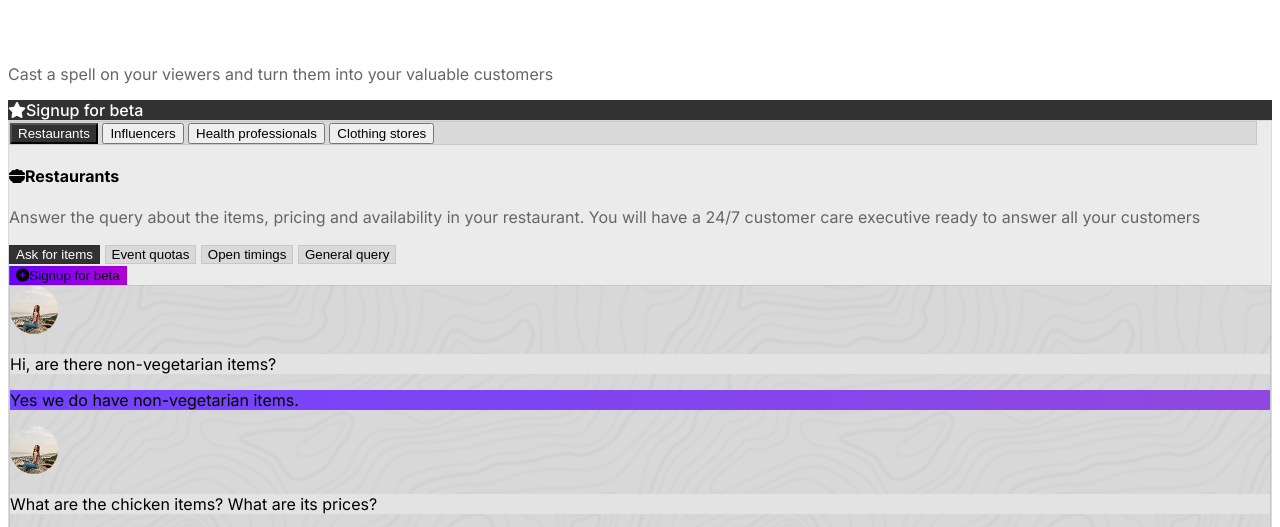
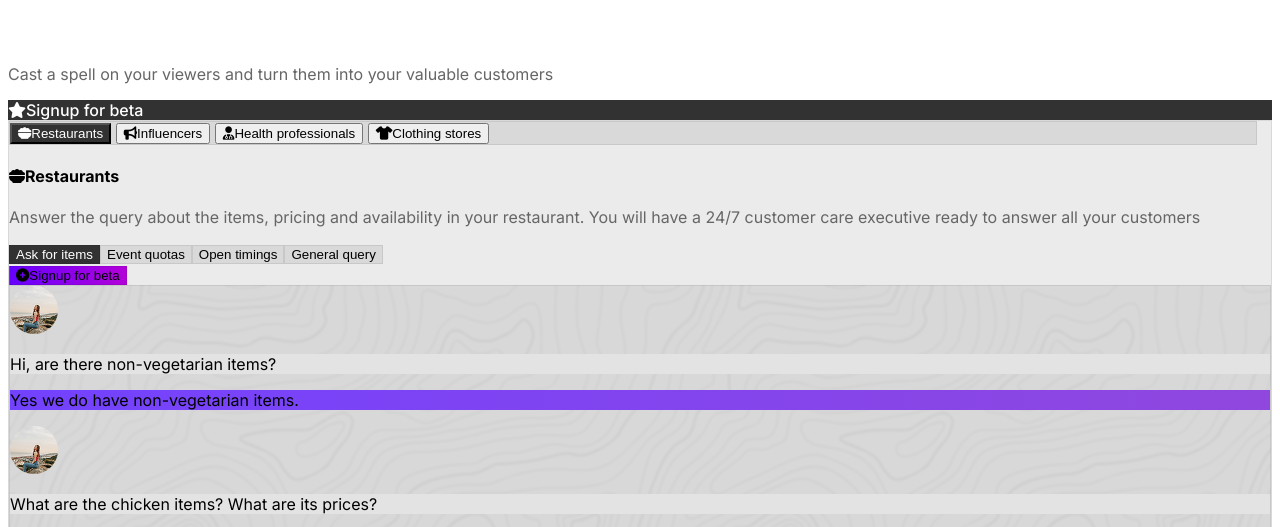
Before and after one commit to repliers/website, a website: page src/index.html in a window 1280 px wide. Shown: the part 1780-2307 px from the top of the page. Drawn offline with Linux system fonts and the light colour scheme.

Commit message:
Add messages and animation in demo card

```diff
--- a/src/css/landing.tw.css
+++ b/src/css/landing.tw.css
@@ -165,7 +165,7 @@
   border: 1px var(--dark-alpha) solid;
 }
 .demo-card .demo-nav .demo-nav-link {
-  @apply max-w-64 rounded-full h-10 transition-colors flex-1;
+  @apply max-w-64 rounded-full h-10 transition-colors flex-1 flex gap-x-2 items-center justify-center;
 }
 
 .demo-card .demo-nav .demo-nav-link:hover,
@@ -281,3 +281,19 @@ footer .bottom .social-link {
 footer .bottom .social-link:hover {
   @apply text-white;
 }
+
+.fade-in {
+  animation: fadeInUp 0.3s ease forwards;
+  opacity: 0;
+}
+
+@keyframes fadeInUp {
+  0% {
+    opacity: 0;
+    transform: translateY(5px);
+  }
+  100% {
+    opacity: 1;
+    transform: translateY(0);
+  }
+}
--- a/src/index.html
+++ b/src/index.html
@@ -175,10 +175,10 @@
 
         <div class="demo-card">
           <div class="demo-nav">
-            <button class="demo-nav-link active">Restaurants</button>
-            <button class="demo-nav-link">Influencers</button>
-            <button class="demo-nav-link">Health professionals</button>
-            <button class="demo-nav-link">Clothing stores</button>
+            <button class="demo-nav-link restaurant active"><i class="fa fa-bowl-food"></i>Restaurants</button>
+            <button class="demo-nav-link influencer"><i class="fa fa-bullhorn"></i>Influencers</button>
+            <button class="demo-nav-link health"><i class="fa fa-user-doctor"></i>Health professionals</button>
+            <button class="demo-nav-link clothing"><i class="fa fa-shirt"></i>Clothing stores</button>
           </div>
           <div class="left">
             <h4 class="title"><i class="fa fa-bowl-food"></i>Restaurants</h4>
@@ -271,6 +271,7 @@
       </section>
     </footer>
     <script src="script/tabs.js"></script>
+    <script src="script/demo.js"></script>
   </body>
 
 </html>
--- /dev/null
+++ b/src/script/demo.js
@@ -0,0 +1,496 @@
+const labels = {
+  RESTAURANTS: "RESTAURANTS",
+  INFLUENCERS: "INFLUENCERS",
+  HEALTH_PROFESSIONALS: "HEALTH_PROFESSIONALS",
+  CLOTHING_STORES: "CLOTHING_STORES",
+};
+
+const demoData = {
+  [labels.RESTAURANTS]: {
+    name: "Restaurants",
+    icon: "fa fa-bowl-food",
+    description:
+      "Answer the query about the items, pricing and availability in your restaurant. You will have a 24/7 customer care executive ready to answer all your customers",
+    options: [
+      {
+        query: "Ask for items",
+        icon: "fa fa-utensils",
+        userImage: "assets/jane-bourne.png",
+        messages: [
+          {
+            us: false,
+            text: "Hi, are there non-vegetarian items?",
+          },
+          {
+            us: true,
+            text: "Yes we do have non-vegetarian items.",
+          },
+          {
+            us: false,
+            text: "What are the chicken items? What are its prices?",
+          },
+          {
+            us: true,
+            text: "We have Chicken 65 (₹240), Chicken 65 Full (₹900), Chicken 65 Boneless (₹270).",
+          },
+        ],
+      },
+      {
+        query: "Event quotas",
+        icon: "fa fa-calendar-check",
+        userImage: "assets/john-smith.png",
+        messages: [
+          {
+            us: false,
+            text: "Do you take bulk orders for events?",
+          },
+          {
+            us: true,
+            text: "Yes, we do provide catering services for events.",
+          },
+          {
+            us: false,
+            text: "What’s the maximum capacity?",
+          },
+          {
+            us: true,
+            text: "We can serve up to 200 guests per event. Please let us know your menu preferences for a quote.",
+          },
+        ],
+      },
+      {
+        query: "Open timings",
+        icon: "fa fa-clock",
+        userImage: "assets/emily-chen.png",
+        messages: [
+          {
+            us: false,
+            text: "What are your opening hours?",
+          },
+          {
+            us: true,
+            text: "We’re open from 11:00 AM to 11:00 PM, Monday to Sunday.",
+          },
+          {
+            us: false,
+            text: "Do you open on public holidays?",
+          },
+          {
+            us: true,
+            text: "Yes, we are open on most public holidays except for Diwali and Christmas Day.",
+          },
+        ],
+      },
+      {
+        query: "General query",
+        icon: "fa fa-question-circle",
+        userImage: "assets/michael-lee.png",
+        messages: [
+          {
+            us: false,
+            text: "Do you have parking available?",
+          },
+          {
+            us: true,
+            text: "Yes, we have free parking for up to 15 vehicles.",
+          },
+          {
+            us: false,
+            text: "Do you offer home delivery?",
+          },
+          {
+            us: true,
+            text: "Yes, we deliver within a 5 km radius via our delivery partners.",
+          },
+        ],
+      },
+    ],
+  },
+  [labels.INFLUENCERS]: {
+    name: "Influencers",
+    icon: "fa fa-bullhorn",
+    description:
+      "Handle brand collaboration inquiries, event invitations, and fan engagement. Have an assistant respond to your DMs with professionalism and charm.",
+    options: [
+      {
+        query: "Brand collaboration",
+        icon: "fa fa-handshake",
+        userImage: "assets/alex-king.png",
+        messages: [
+          {
+            us: false,
+            text: "Hi, we’d like to collaborate for our skincare brand.",
+          },
+          {
+            us: true,
+            text: "Thank you for reaching out! Could you share more about your campaign and budget?",
+          },
+          {
+            us: false,
+            text: "Our budget is ₹50,000 for two reels. Interested?",
+          },
+          {
+            us: true,
+            text: "Yes, I’m interested. Please send your brand kit and timelines to collabs@influencer.com.",
+          },
+        ],
+      },
+      {
+        query: "Event invitation",
+        icon: "fa fa-calendar-alt",
+        userImage: "assets/lisa-ray.png",
+        messages: [
+          {
+            us: false,
+            text: "You are invited to the Grand Fashion Gala this Friday.",
+          },
+          {
+            us: true,
+            text: "That sounds exciting! Could you share the venue details and dress code?",
+          },
+          {
+            us: false,
+            text: "The event is at Grand Hyatt, 7 PM. Dress code is formal.",
+          },
+          {
+            us: true,
+            text: "Perfect. I’ll confirm my attendance shortly.",
+          },
+        ],
+      },
+      {
+        query: "Fan message",
+        icon: "fa fa-heart",
+        userImage: "assets/fan-avatar.png",
+        messages: [
+          {
+            us: false,
+            text: "Hi! I love your content, you inspire me so much ❤️",
+          },
+          {
+            us: true,
+            text: "Thank you so much! Your support means the world to me 💕",
+          },
+        ],
+      },
+      {
+        query: "General query",
+        icon: "fa fa-question-circle",
+        userImage: "assets/random-user.png",
+        messages: [
+          {
+            us: false,
+            text: "How do you edit your videos?",
+          },
+          {
+            us: true,
+            text: "I use Final Cut Pro and sometimes CapCut for quick edits.",
+          },
+        ],
+      },
+    ],
+  },
+  [labels.HEALTH_PROFESSIONALS]: {
+    name: "Health Professionals",
+    icon: "fa fa-user-md",
+    description:
+      "Respond to patient queries, appointment requests, and provide basic health-related guidance. Your virtual assistant ensures quick and helpful replies.",
+    options: [
+      {
+        query: "Appointment booking",
+        icon: "fa fa-calendar-check",
+        userImage: "assets/patient1.png",
+        messages: [
+          {
+            us: false,
+            text: "Can I book an appointment for tomorrow?",
+          },
+          {
+            us: true,
+            text: "Yes, we have slots available at 10:30 AM and 4:00 PM. Which works better for you?",
+          },
+          {
+            us: false,
+            text: "4:00 PM works.",
+          },
+          {
+            us: true,
+            text: "Your appointment for 4:00 PM tomorrow has been booked. See you then!",
+          },
+        ],
+      },
+      {
+        query: "Prescription renewal",
+        icon: "fa fa-file-prescription",
+        userImage: "assets/patient2.png",
+        messages: [
+          {
+            us: false,
+            text: "I need a renewal for my blood pressure medicine.",
+          },
+          {
+            us: true,
+            text: "Sure, could you share your last prescription or patient ID?",
+          },
+          {
+            us: false,
+            text: "Patient ID: 4587.",
+          },
+          {
+            us: true,
+            text: "Got it. Your prescription renewal will be ready for pickup tomorrow.",
+          },
+        ],
+      },
+      {
+        query: "Health advice",
+        icon: "fa fa-stethoscope",
+        userImage: "assets/patient3.png",
+        messages: [
+          {
+            us: false,
+            text: "I have a mild fever. What should I do?",
+          },
+          {
+            us: true,
+            text: "Stay hydrated, take adequate rest, and monitor your temperature. If it persists beyond 2 days, please visit the clinic.",
+          },
+        ],
+      },
+      {
+        query: "General query",
+        icon: "fa fa-question-circle",
+        userImage: "assets/patient4.png",
+        messages: [
+          {
+            us: false,
+            text: "Do you accept insurance?",
+          },
+          {
+            us: true,
+            text: "Yes, we accept most major health insurance providers. Please bring your card during the visit.",
+          },
+        ],
+      },
+    ],
+  },
+  [labels.CLOTHING_STORES]: {
+    name: "Clothing Stores",
+    icon: "fa fa-tshirt",
+    description:
+      "Handle customer questions about product availability, sizing, returns, and promotions. Your assistant will ensure every shopper gets a quick, helpful reply.",
+    options: [
+      {
+        query: "Product availability",
+        icon: "fa fa-box-open",
+        userImage: "assets/shopper1.png",
+        messages: [
+          {
+            us: false,
+            text: "Do you have size M for the blue denim jacket?",
+          },
+          {
+            us: true,
+            text: "Yes, we have size M in stock for the blue denim jacket.",
+          },
+          {
+            us: false,
+            text: "Great, how much does it cost?",
+          },
+          {
+            us: true,
+            text: "It’s priced at ₹2,499 and currently on a 10% discount.",
+          },
+        ],
+      },
+      {
+        query: "Return policy",
+        icon: "fa fa-undo-alt",
+        userImage: "assets/shopper2.png",
+        messages: [
+          {
+            us: false,
+            text: "Can I return a dress if it doesn’t fit?",
+          },
+          {
+            us: true,
+            text: "Yes, returns are accepted within 14 days of purchase with the original tag intact.",
+          },
+          {
+            us: false,
+            text: "Do I need the bill?",
+          },
+          {
+            us: true,
+            text: "Yes, please bring the purchase bill for processing the return.",
+          },
+        ],
+      },
+      {
+        query: "Store timings",
+        icon: "fa fa-clock",
+        userImage: "assets/shopper3.png",
+        messages: [
+          {
+            us: false,
+            text: "What time do you open on weekends?",
+          },
+          {
+            us: true,
+            text: "We’re open from 10:00 AM to 9:00 PM on weekends.",
+          },
+          {
+            us: false,
+            text: "Are you open on Sundays too?",
+          },
+          {
+            us: true,
+            text: "Yes, we’re open every Sunday.",
+          },
+        ],
+      },
+      {
+        query: "Offers and discounts",
+        icon: "fa fa-tags",
+        userImage: "assets/shopper4.png",
+        messages: [
+          {
+            us: false,
+            text: "Any special offers this week?",
+          },
+          {
+            us: true,
+            text: "Yes! Buy 2 get 1 free on all t-shirts and 20% off on jackets till Sunday.",
+          },
+          {
+            us: false,
+            text: "Nice! Is this available online too?",
+          },
+          {
+            us: true,
+            text: "Yes, the same offer is available on our website as well.",
+          },
+        ],
+      },
+    ],
+  },
+};
+
+window.addEventListener("load", () => {
+  const tabs = {
+    [labels.RESTAURANTS]: document.querySelector(
+      ".demo-card .demo-nav-link.restaurant"
+    ),
+    [labels.INFLUENCERS]: document.querySelector(
+      ".demo-card .demo-nav-link.influencer"
+    ),
+    [labels.HEALTH_PROFESSIONALS]: document.querySelector(
+      ".demo-card .demo-nav-link.health"
+    ),
+    [labels.CLOTHING_STORES]: document.querySelector(
+      ".demo-card .demo-nav-link.clothing"
+    ),
+  };
+
+  Object.entries(tabs).forEach(([label, elem]) => {
+    elem.addEventListener("click", () => {
+      switchLabel(tabs, label);
+      updateContent(label);
+    });
+  });
+
+  updateContent(labels.RESTAURANTS);
+});
+
+function createElement(tag, options = {}) {
+  const el = document.createElement(tag);
+
+  if (options.attributes) {
+    for (const [key, value] of Object.entries(options.attributes)) {
+      el.setAttribute(key, value);
+    }
+  }
+
+  if (options.text) {
+    el.textContent = options.text;
+  }
+
+  if (options.parent) {
+    options.parent.appendChild(el);
+  }
+
+  return el;
+}
+
+const switchLabel = (tabs, label) => {
+  const activeLabel = getActiveLabel(tabs);
+  tabs[activeLabel].classList.remove("active");
+  tabs[label].classList.add("active");
+};
+
+const getActiveLabel = (tabs) => {
+  return Object.entries(tabs).find((elem) => {
+    return elem[1].classList.contains("active");
+  })[0];
+};
+
+function updateContent(label) {
+  const data = demoData[label];
+  if (!data) return;
+
+  // Update title and description
+  document.querySelector(
+    ".left .title"
+  ).innerHTML = `<i class="${data.icon}"></i>${data.name}`;
+  document.querySelector(".left .description").textContent = data.description;
+
+  // Update demo buttons
+  const btnContainer = document.querySelector(".left .demo-buttons");
+  btnContainer.innerHTML = "";
+  data.options.forEach((opt, idx) => {
+    const btn = createElement("button", {
+      attributes: { class: `demo-button ${idx === 0 ? "active" : ""}` },
+      text: opt.query,
+      parent: btnContainer,
+    });
+
+    btn.addEventListener("click", () => {
+      document
+        .querySelectorAll(".demo-button")
+        .forEach((b) => b.classList.remove("active"));
+      btn.classList.add("active");
+      loadMessages(opt.messages, opt.userImage);
+    });
+  });
+
+  // Load first option's messages
+  loadMessages(data.options[0].messages, data.options[0].userImage);
+}
+
+function loadMessages(messages, userImage) {
+  console.log(messages, userImage);
+  const msgContainer = document.querySelector(".demo-card .messages");
+  msgContainer.innerHTML = ""; // Clear previous messages
+
+  messages.forEach((msg, i) => {
+    setTimeout(() => {
+      const msgEl = document.createElement("div");
+      msgEl.classList.add("message");
+      if (msg.us) {
+        msgEl.classList.add("mine");
+      }
+      if (!msg.us) {
+        const img = document.createElement("img");
+        img.src = userImage || "assets/default-avatar.png";
+        msgEl.appendChild(img);
+      }
+      const p = document.createElement("p");
+      p.textContent = msg.text;
+      msgEl.appendChild(p);
+
+      msgEl.classList.add("fade-in");
+      msgContainer.appendChild(msgEl);
+      msgContainer.scrollTop = msgContainer.scrollHeight;
+    }, i * 300);
+  });
+}
```
Also changed, not shown: src/assets/alex-king.png (added), src/assets/emily-chen.png (added), src/assets/fan-avatar.png (added), src/assets/john-smith.png (added), src/assets/lisa-ray.png (added), src/assets/michael-lee.png (added), src/assets/patient1.png (added), src/assets/patient2.png (added), src/assets/patient3.png (added), src/assets/patient4.png (added), src/assets/random-user.png (added), src/assets/shopper1.png (added), src/assets/shopper2.png (added), src/assets/shopper3.png (added), 1 more files, 1 other file.
